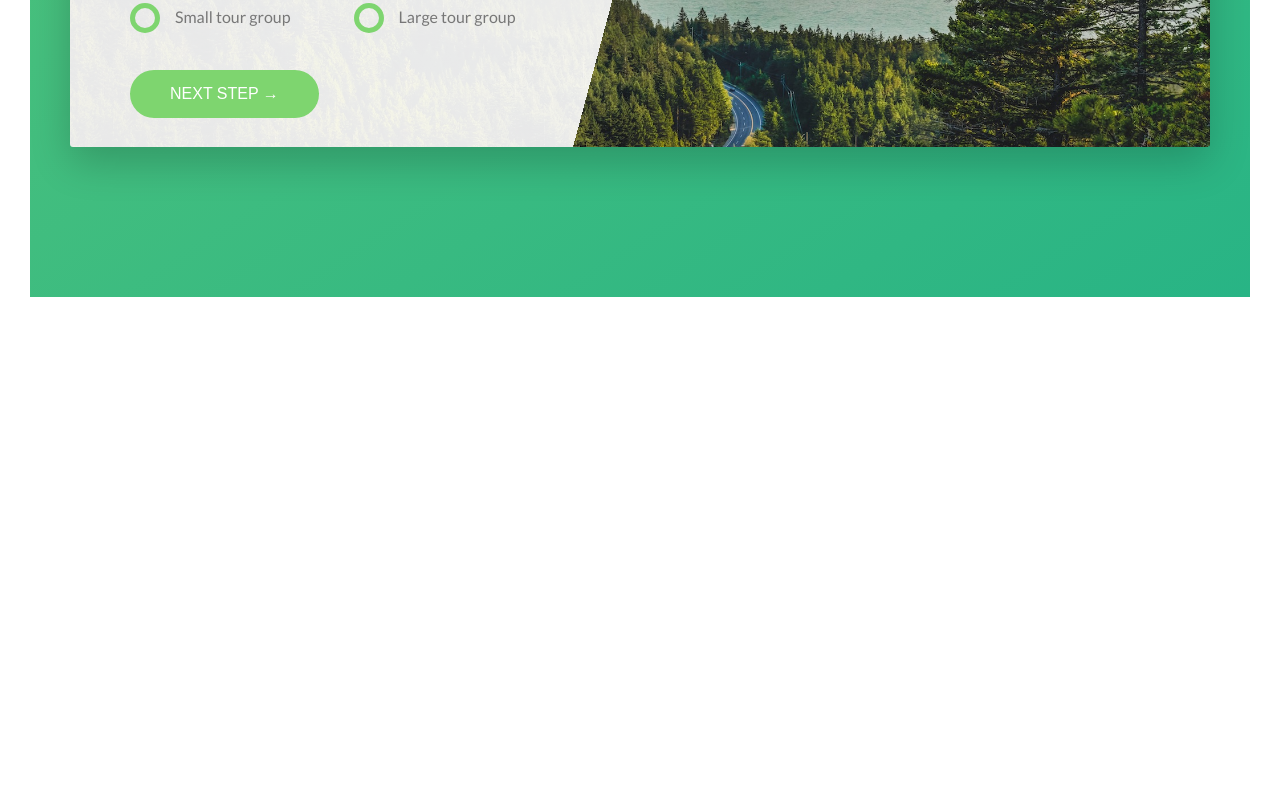
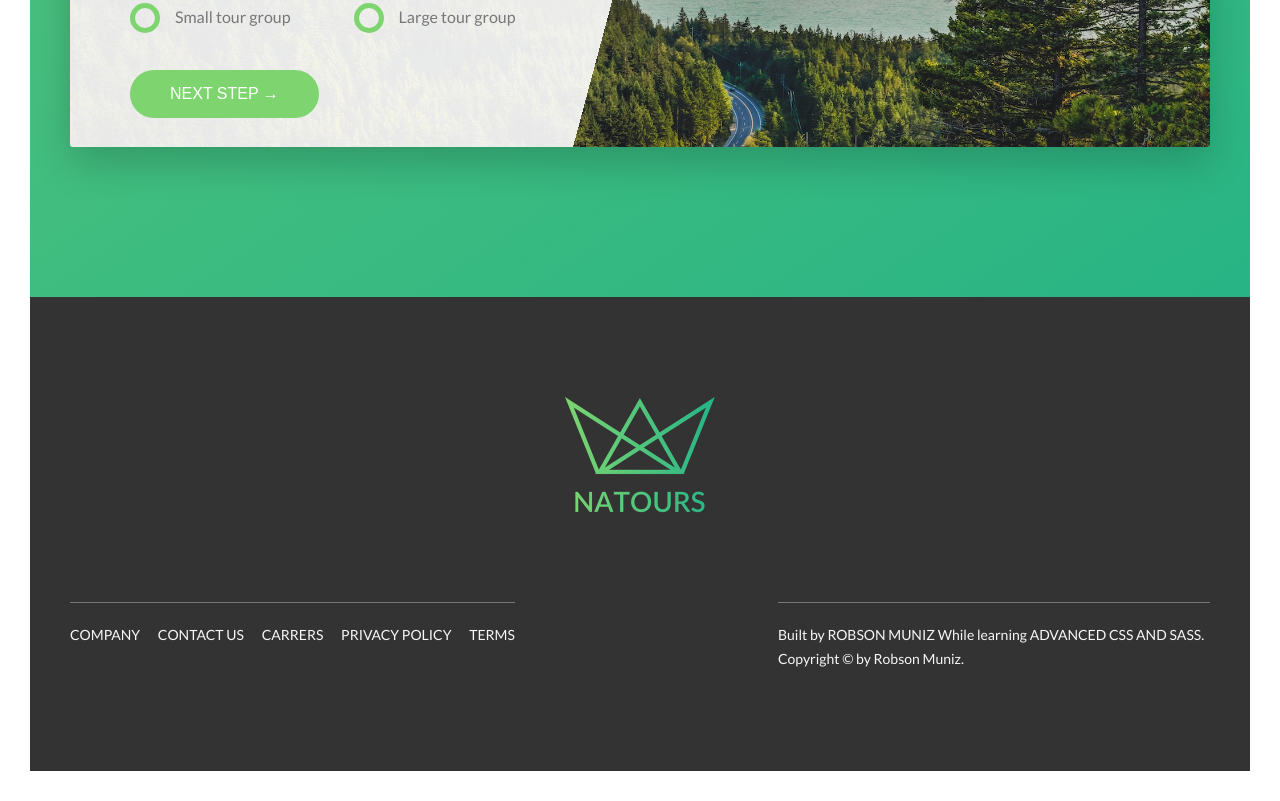
Before and after one commit to robson-muniz/Natours, a website: page index.html in a window 1280 px wide. Shown: the part 4988-5789 px from the top of the page. Before the commit the page ends 5315 px from the top, so only its background shows below. Drawn offline with Linux system fonts and the light colour scheme.

Commit message:
Build the footer

```diff
--- a/index.html
+++ b/index.html
@@ -374,6 +374,31 @@
       </section>
     </main>
 
+    <footer class="footer">
+      <div class="footer__logo-box">
+          <img src="img/logo-green-2x.png" alt="Full logo" class="footer__logo">
+      </div>
+      <div class="row">
+          <div class="col-1-of-2">
+              <div class="footer__navigation">
+                  <ul class="footer__list">
+                      <li class="footer__item"><a href="#" class="footer__link">Company</a></li>
+                      <li class="footer__item"><a href="#" class="footer__link">Contact us</a></li>
+                      <li class="footer__item"><a href="#" class="footer__link">Carrers</a></li>
+                      <li class="footer__item"><a href="#" class="footer__link">Privacy policy</a></li>
+                      <li class="footer__item"><a href="#" class="footer__link">Terms</a></li>
+                  </ul>
+              </div>
+          </div>
+          <div class="col-1-of-2">
+              <p class="footer__copyright">
+                  Built by <a href="#" class="footer__link">Robson Muniz</a> While learning <a href="#" class="footer__link">Advanced CSS and Sass</a>.
+                  Copyright &copy; by Robson Muniz.
+              </p>
+          </div>
+      </div>
+  </footer>
+
     <!--
     <section class="grid-test">
       <div class="row">
--- a/sass/abstracts/_variables.scss
+++ b/sass/abstracts/_variables.scss
@@ -14,6 +14,7 @@
 
 $color-grey-dark: #777;
 $color-grey-dark-2: #999;
+$color-grey-dark-3: #333;
 
 $color-white: #fff;
 $color-black: #000;
--- /dev/null
+++ b/sass/layout/_footer.scss
@@ -0,0 +1,60 @@
+.footer {
+	background-color: $color-grey-dark-3;
+	padding: 10rem 0;
+	font-size: 1.4rem;
+	color: $color-grey-light-1;
+
+	&__logo-box {
+		text-align: center;
+		margin-bottom: 8rem;
+	}
+
+	&__logo {
+		width: 15rem;
+		height: auto;
+	}
+
+	&__navigation {
+		border-top: 1px solid $color-grey-dark;
+		padding-top: 2rem;
+		display: inline-block;
+	}
+
+	&__list {
+		list-style: none;
+	}
+
+	&__item {
+		display: inline-block;
+
+		&:not(:last-child) {
+			margin-right: 1.5rem;
+		}
+	}
+
+	&__link {
+		&:link,
+		&:visited {
+			color: $color-grey-light-1;
+			background-color: $color-grey-dark-3;
+			text-decoration: none;
+			text-transform: uppercase;
+			display: inline-block;
+			transition: all .2s;
+		}
+
+		&:hover,
+		&:active {
+			color: $color-primary;
+			box-shadow: 0 1rem 2rem rgba($color-black, .4);
+			transform: rotate(5deg) scale(1.3);
+		}
+	}
+
+	&__copyright {
+		border-top: 1px solid $color-grey-dark;
+		padding-top: 2rem;
+		width: 80%;
+		float: right;
+	}
+}
--- a/sass/main.scss
+++ b/sass/main.scss
@@ -15,6 +15,7 @@
 @import "components/story.scss";
 @import "components/form";
 
+@import "layout/footer";
 @import "layout/grid";
 @import "layout/header";
 
```
Also changed, not shown: css/main.css, 1 other file.
